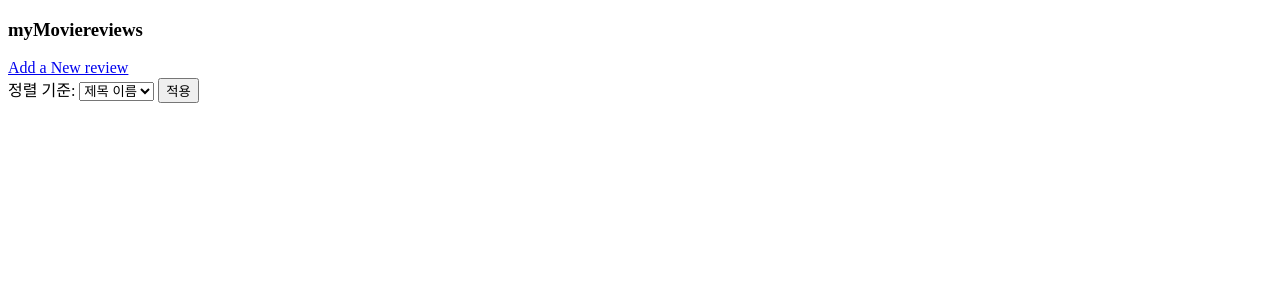
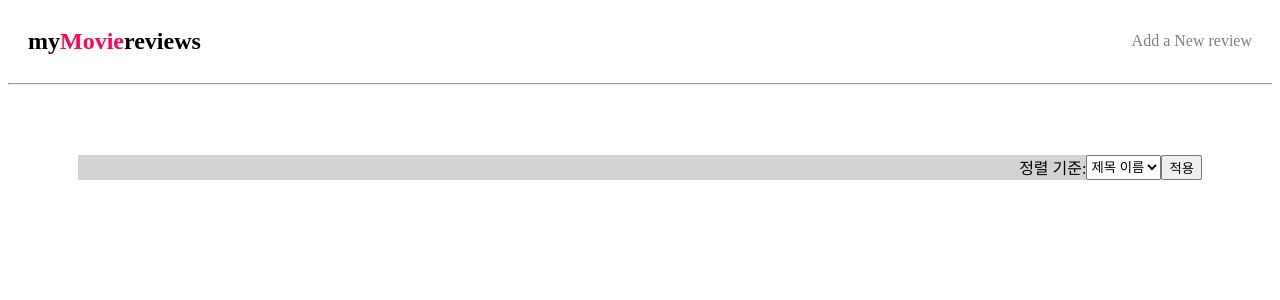
Before and after one commit to Pirogramming-20/KangMinju, a Django app: page /review/ in a window 1280 px wide. Shown: the top 300 px of the page. Run offline with Django 5.2, Linux system fonts and the light colour scheme; data that the repository does not hold is empty.

Commit message:
CSS start

```diff
--- /dev/null
+++ b/myMovieReviews/review/static/css/style.css
@@ -0,0 +1,36 @@
+:root {
+    --main-color: #FF0558;
+}
+header {
+    display: flex;
+    justify-content: space-between;
+    align-items: center;
+    margin: 0 20px;
+}
+header > a {
+    text-decoration: none;
+    color: gray;
+}
+header > a:hover {
+    color : var(--main-color)
+}
+header > h2 > span{
+    color: var(--main-color)
+}
+.container {
+    display: flex;
+    flex-direction: column;
+    margin: 70px;
+    background-color: lightgray;
+}
+.container > form {
+    display: flex;
+    justify-content: flex-end;
+}
+.container > .movie_container {
+    display: grid;
+    grid-template-columns: repeat(4, 1fr)
+}
+.movie_container > .movie_div {
+    display: flex;
+}
--- a/myMovieReviews/review/templates/review_list.html
+++ b/myMovieReviews/review/templates/review_list.html
@@ -1,13 +1,19 @@
 <!DOCTYPE html>
+{% load static %}
 <html lang="ko">
 <head>
     <meta charset="UTF-8">
     <meta name="viewport" content="width=device-width, initial-scale=1.0">
+    <link rel="stylesheet" href="{% static 'css/style.css' %}">
     <title>My movie reviews</title>
 </head>
 <body>
-    <h3>myMoviereviews</h3>
+    <header>
+        <h2>my<span>Movie</span>reviews</h2>
         <a href="/review/create">Add a New review</a>
+    </header>
+    <hr>
+    <div class="container">
         <form method="get" action="">
             <label for="sort_by">정렬 기준:</label>
             <select name="sort_by" id="sort_by">
@@ -17,9 +23,14 @@
             </select>
             <input type="submit" value="적용">
         </form>
+        <div class="movie_container">
             {% for movie in movies%}
+                <div class="movie_div">
                     <p><a href="/review/{{movie.id}}">{{movie.title}}</a></p>
                     <p>{{movie.year}} {{ movie.get_genre_display }} {{movie.rating}}</p>
+                </div>
             {% endfor %}
+        </div>
+    </div>
 </body>
 </html>
```
Also changed, not shown: myMovieReviews/config/settings.py (+6 -2 lines), myMovieReviews/review/templates/review_read.html (+13 -1 lines). Lines whose indentation alone changed are shown as unchanged.
